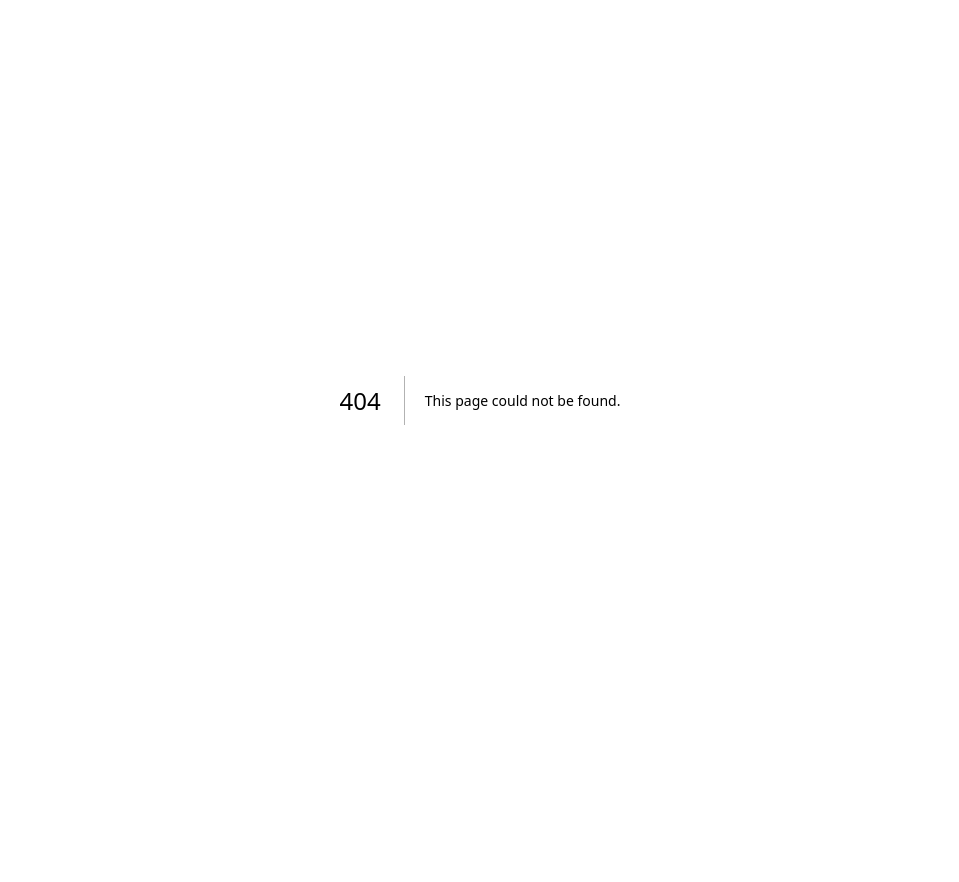
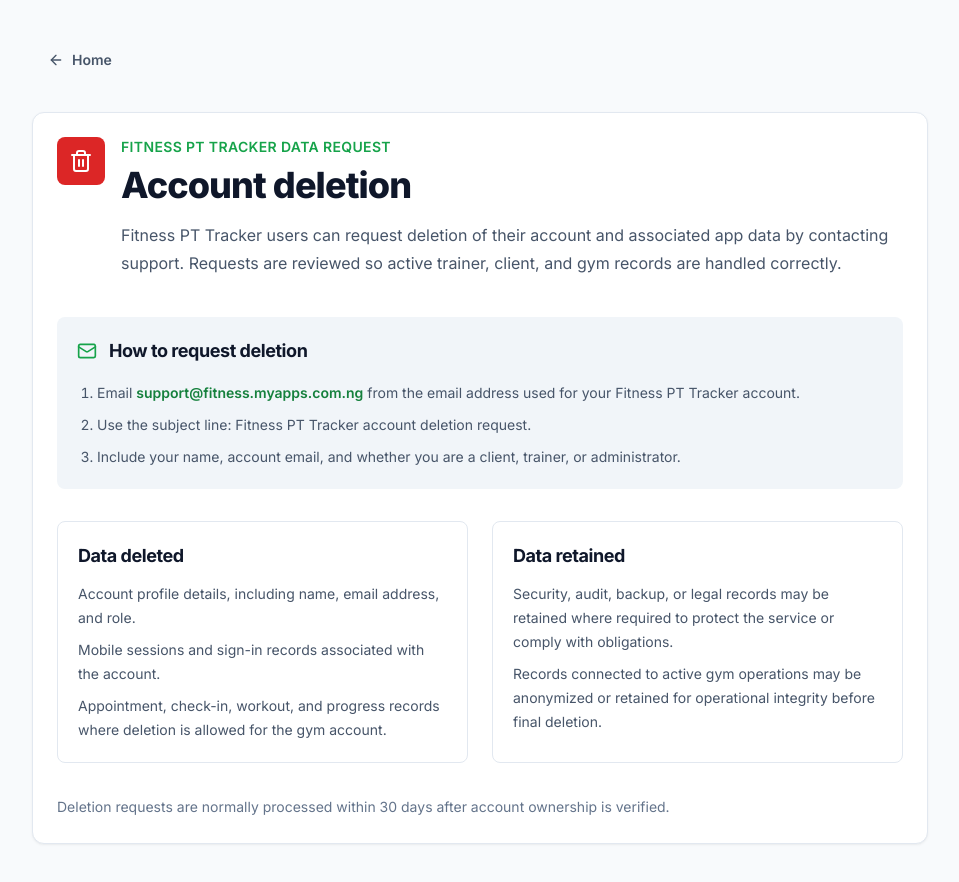
Before and after one commit to thelightville/fitness-app, a Next.js app: page /account-deletion in a window 1280 px wide. Before the commit this address had no page. Shown: the whole page, without its empty margins (160-1119 px from the left). Before the commit the page ends 800 px from the top, so only its background shows below. Built offline with nearby package versions, Linux system fonts and the light colour scheme.

Commit message:
docs: add account deletion request page (#11)

```diff
--- /dev/null
+++ b/src/app/account-deletion/page.tsx
@@ -0,0 +1,86 @@
+import Link from 'next/link';
+import { ArrowLeft, Mail, Trash2 } from 'lucide-react';
+
+export const metadata = {
+  title: 'Account Deletion | Fitness PT Tracker',
+  description: 'How to request deletion of a Fitness PT Tracker account and associated data.',
+};
+
+const deletedData = [
+  'Account profile details, including name, email address, and role.',
+  'Mobile sessions and sign-in records associated with the account.',
+  'Appointment, check-in, workout, and progress records where deletion is allowed for the gym account.',
+];
+
+const retainedData = [
+  'Security, audit, backup, or legal records may be retained where required to protect the service or comply with obligations.',
+  'Records connected to active gym operations may be anonymized or retained for operational integrity before final deletion.',
+];
+
+/** Public account deletion instructions for Google Play data-safety compliance. */
+export default function AccountDeletionPage() {
+  return (
+    <main className="min-h-screen bg-slate-50 px-4 py-10 text-slate-900 dark:bg-slate-950 dark:text-slate-100 sm:px-6 lg:px-8">
+      <div className="mx-auto max-w-4xl">
+        <Link href="/" className="btn-ghost mb-8 inline-flex">
+          <ArrowLeft className="h-4 w-4" aria-hidden="true" />
+          Home
+        </Link>
+
+        <section className="card">
+          <div className="flex items-start gap-4">
+            <div className="rounded-lg bg-red-600 p-3 text-white">
+              <Trash2 className="h-6 w-6" aria-hidden="true" />
+            </div>
+            <div>
+              <p className="text-sm font-semibold uppercase tracking-wide text-primary-600 dark:text-primary-400">
+                Fitness PT Tracker data request
+              </p>
+              <h1 className="mt-2 text-3xl font-extrabold tracking-tight sm:text-4xl">Account deletion</h1>
+              <p className="mt-4 max-w-3xl text-base leading-7 text-slate-600 dark:text-slate-300">
+                Fitness PT Tracker users can request deletion of their account and associated app data by contacting support.
+                Requests are reviewed so active trainer, client, and gym records are handled correctly.
+              </p>
+            </div>
+          </div>
+
+          <section className="mt-10 rounded-lg bg-slate-100 p-5 dark:bg-slate-900">
+            <div className="flex items-center gap-3">
+              <Mail className="h-5 w-5 text-primary-600 dark:text-primary-400" aria-hidden="true" />
+              <h2 className="section-title">How to request deletion</h2>
+            </div>
+            <ol className="mt-4 list-decimal space-y-2 pl-5 text-sm leading-6 text-slate-600 dark:text-slate-300">
+              <li>Email <a className="font-semibold text-primary-700 hover:text-primary-800 dark:text-primary-300" href="mailto:support@fitness.myapps.com.ng">support@fitness.myapps.com.ng</a> from the email address used for your Fitness PT Tracker account.</li>
+              <li>Use the subject line: Fitness PT Tracker account deletion request.</li>
+              <li>Include your name, account email, and whether you are a client, trainer, or administrator.</li>
+            </ol>
+          </section>
+
+          <div className="mt-8 grid gap-6 md:grid-cols-2">
+            <section className="rounded-lg border border-slate-200 p-5 dark:border-slate-700">
+              <h2 className="section-title">Data deleted</h2>
+              <ul className="mt-3 space-y-2 text-sm leading-6 text-slate-600 dark:text-slate-300">
+                {deletedData.map((item) => (
+                  <li key={item}>{item}</li>
+                ))}
+              </ul>
+            </section>
+
+            <section className="rounded-lg border border-slate-200 p-5 dark:border-slate-700">
+              <h2 className="section-title">Data retained</h2>
+              <ul className="mt-3 space-y-2 text-sm leading-6 text-slate-600 dark:text-slate-300">
+                {retainedData.map((item) => (
+                  <li key={item}>{item}</li>
+                ))}
+              </ul>
+            </section>
+          </div>
+
+          <p className="mt-8 text-sm leading-6 text-slate-500 dark:text-slate-400">
+            Deletion requests are normally processed within 30 days after account ownership is verified.
+          </p>
+        </section>
+      </div>
+    </main>
+  );
+}
--- a/src/app/privacy/page.tsx
+++ b/src/app/privacy/page.tsx
@@ -98,8 +98,8 @@ export default function PrivacyPage() {
               <h2 className="section-title">Contact</h2>
               <p className="mt-3 text-sm leading-6 text-slate-600 dark:text-slate-300">
                 For privacy, account, or deletion requests, use the support page at{' '}
-                <Link href="/support" className="font-semibold text-primary-700 hover:text-primary-800 dark:text-primary-300">
-                  fitness.myapps.com.ng/support
+                <Link href="/account-deletion" className="font-semibold text-primary-700 hover:text-primary-800 dark:text-primary-300">
+                  fitness.myapps.com.ng/account-deletion
                 </Link>
                 .
               </p>
--- a/src/app/support/page.tsx
+++ b/src/app/support/page.tsx
@@ -74,6 +74,10 @@ export default function SupportPage() {
             <Link href="/privacy" className="font-semibold text-primary-700 hover:text-primary-800 dark:text-primary-300">
               fitness.myapps.com.ng/privacy
             </Link>
+            {' '}| Account deletion:{' '}
+            <Link href="/account-deletion" className="font-semibold text-primary-700 hover:text-primary-800 dark:text-primary-300">
+              fitness.myapps.com.ng/account-deletion
+            </Link>
           </p>
         </section>
       </div>
```
Also changed, not shown: 2 other files (tests, documents, lock files or other folders).
